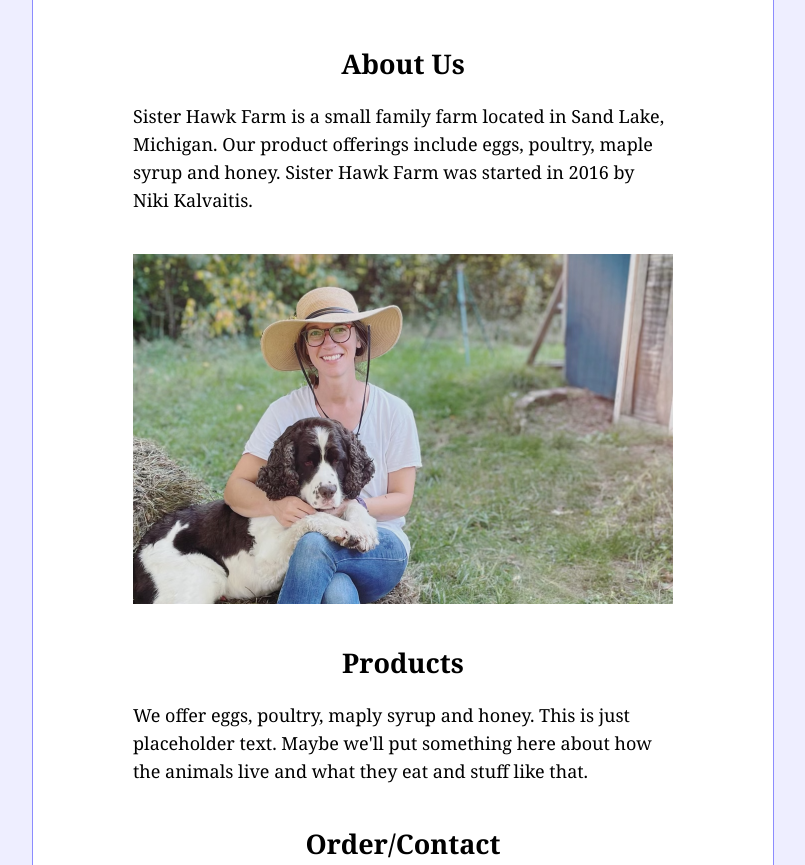
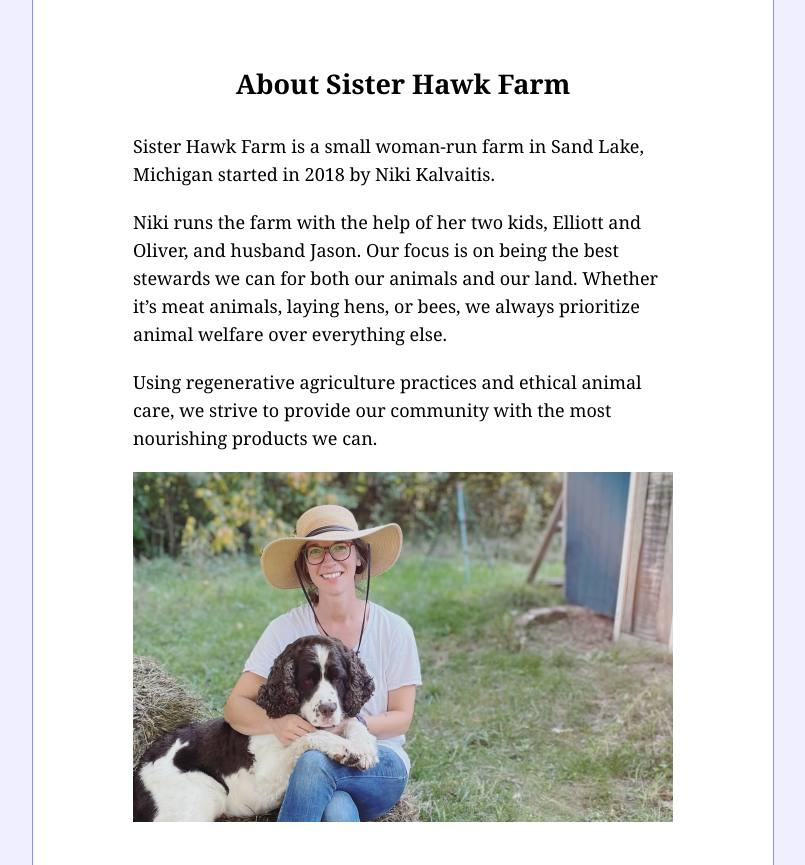
Before and after one commit to jasonswett/sisterhawkfarm, a plain HTML site: page index.html in a window 1280 px wide. Shown: the part 240-1105 px from the top of the page, without its empty margins (237-1042 px from the left). Drawn offline with Linux system fonts and the light colour scheme.

Commit message:
Change text.

```diff
--- a/index.html
+++ b/index.html
@@ -14,20 +14,20 @@
 
       <img src="logo.png" class="logo">
 
-      <h2>About Us</h2>
+      <h2>About Sister Hawk Farm</h2>
       <p>
-        Sister Hawk Farm is a small family farm located in Sand Lake, Michigan. Our product offerings include eggs, poultry, maple syrup and honey.
-        Sister Hawk Farm was started in 2016 by Niki Kalvaitis.
+        Sister Hawk Farm is a small woman-run farm in Sand Lake, Michigan started in 2018 by Niki Kalvaitis.
+      </p>
+
+      <p>
+        Niki runs the farm with the help of her two kids, Elliott and Oliver, and husband Jason. Our focus is on being the best stewards we can for both our animals and our land. Whether it’s meat animals, laying hens, or bees, we always prioritize animal welfare over everything else.
+      </p>
+
+      <p>
+        Using regenerative agriculture practices and ethical animal care, we strive to provide our community with the most nourishing products we can.
       </p>
 
       <img src="niki_and_gus_short_3.png" width="540" height="350" class="niki-and-gus">
-
-      <h2>Products</h2>
-      <p>
-        We offer eggs, poultry, maply syrup and honey.
-        This is just placeholder text.
-        Maybe we'll put something here about how the animals live and what they eat and stuff like that.
-      </p>
 
       <h2>Order/Contact</h2>
       <p>
--- a/style.css
+++ b/style.css
@@ -17,7 +17,7 @@ h1 {
 }
 
 h2 {
-  margin: 40px 0 20px 0;
+  margin: 60px 0 30px 0;
 }
 
 h2.main-subheading {
@@ -28,13 +28,13 @@ h2.main-subheading {
 }
 
 p {
-  margin: 0 0 40px 0;
+  margin: 0 0 20px 0;
   padding: 0;
   line-height: 28px;
 }
 
 .content {
-  width: 540px;
+  max-width: 540px;
   background-color: #FFF;
   margin: 0 auto;
   padding: 20px 100px;
@@ -67,7 +67,7 @@ a, a:visited {
 
 .logo {
   display: block;
-  margin: 20px auto 60px auto;
+  margin: 20px auto 80px auto;
   width: 183px;
   height: 185px;
 }
```
